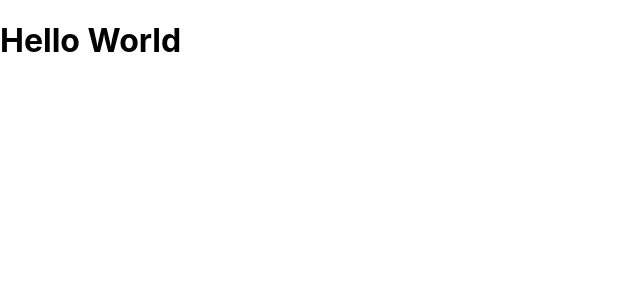
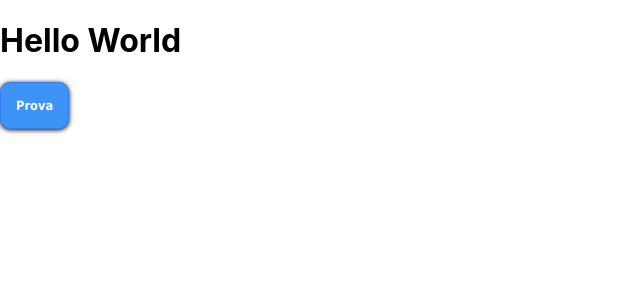
Before and after one commit to rtrepis/202207-w7ch2-ramon-trepat-front, a React (Create React App) app: page / in a window 1280 px wide. Shown: the top 300 px of the page, without its empty margins (0-640 px from the left). Built offline with nearby package versions, Linux system fonts and the light colour scheme.

Commit message:
Added button component and test

```diff
--- a/package.json
+++ b/package.json
@@ -15,6 +15,7 @@
     "react-dom": "^18.2.0",
     "react-redux": "^8.0.2",
     "react-scripts": "5.0.1",
+    "styled-components": "^5.3.5",
     "typescript": "^4.7.4",
     "web-vitals": "^2.1.4"
   },
@@ -45,6 +46,7 @@
     ]
   },
   "devDependencies": {
+    "@types/styled-components": "^5.1.26",
     "husky": "^8.0.0"
   },
   "jest": {
--- a/src/App.tsx
+++ b/src/App.tsx
@@ -1,5 +1,12 @@
-function App() {
-  return <h1>Hello World</h1>;
-}
+import Button from "./features/robots/components/Button/Button";
+
+const App = () => {
+  return (
+    <>
+      <h1>Hello World</h1>
+      <Button text="Prova" actionClick={() => {}}></Button>
+    </>
+  );
+};
 
 export default App;
--- /dev/null
+++ b/src/features/robots/components/Button/Button.tsx
@@ -0,0 +1,16 @@
+import "./styled.css";
+
+interface ButtonProps {
+  text: string;
+  actionClick: () => void;
+}
+
+const Button = ({ text, actionClick }: ButtonProps): JSX.Element => {
+  return (
+    <button onClick={actionClick} className="button">
+      {text}
+    </button>
+  );
+};
+
+export default Button;
--- /dev/null
+++ b/src/features/robots/components/Button/styled.css
@@ -0,0 +1,21 @@
+.button {
+  background: #3d94f6;
+  border-radius: 10px;
+  color: #ffffff;
+  font-family: Tahoma;
+  font-size: 0.8rem;
+  font-weight: 700;
+  padding: 15px;
+  box-shadow: 0 1px 5px 0 #000000;
+  border: solid #337fed 1px;
+  text-decoration: none;
+  display: inline-block;
+  cursor: pointer;
+  text-align: center;
+}
+
+.button:hover {
+  border: solid #337fed 1px;
+  background: #1e62d0;
+  text-decoration: none;
+}
```
Also changed, not shown: 2 other files (tests, documents, lock files or other folders).
